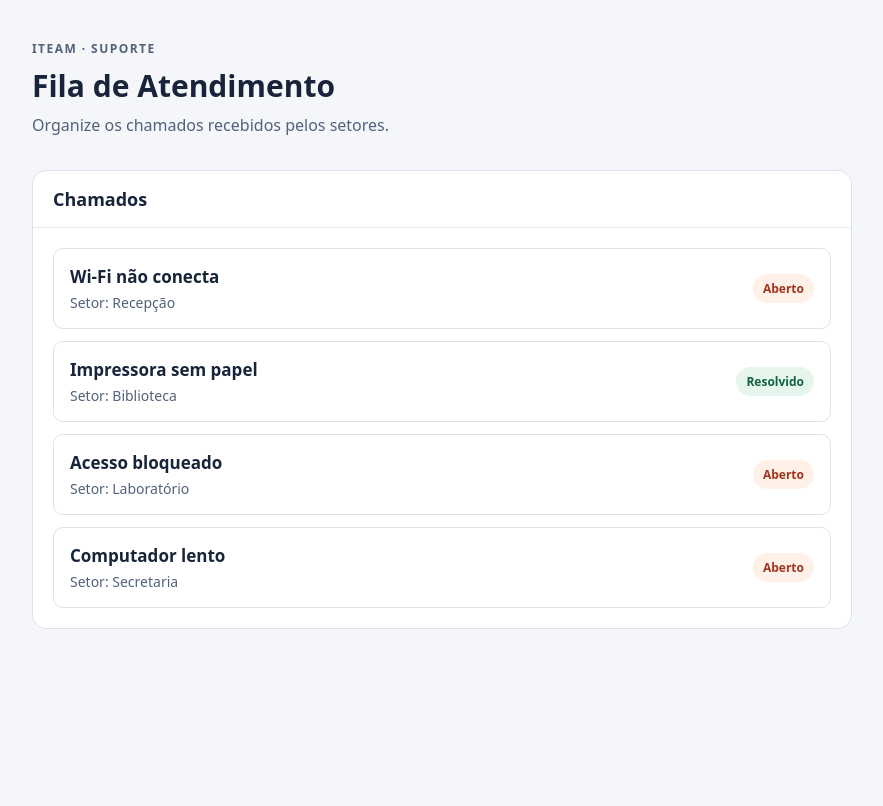
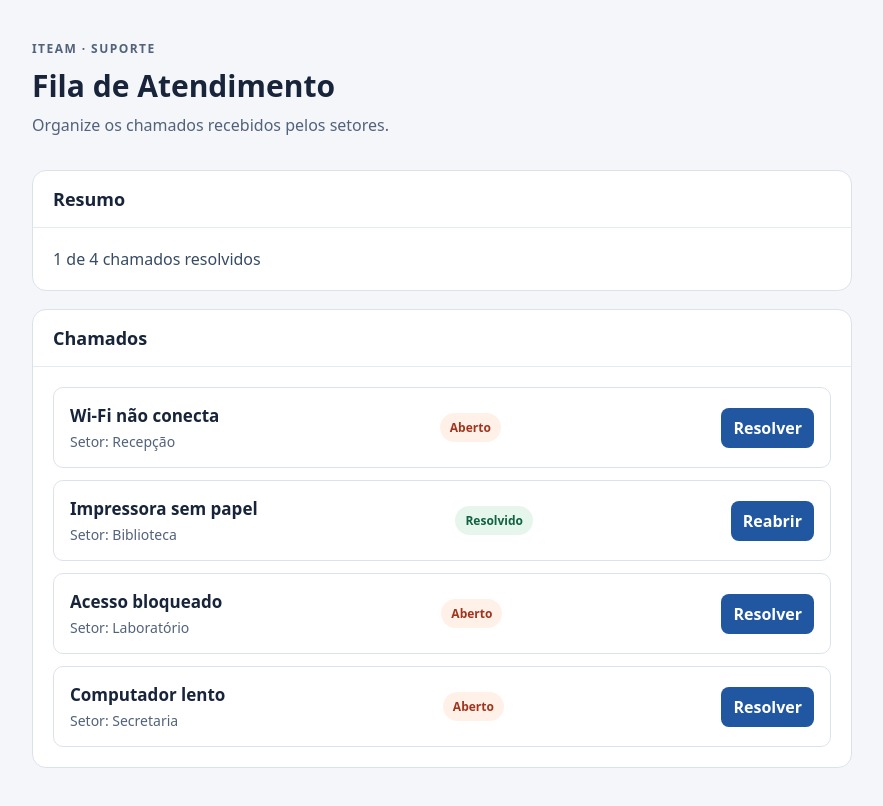
Before and after one commit to KaykDuarte/atividade-fila-atendimento, a React (Vite) app: page / in a window 1280 px wide. Shown: the top 806 px of the page, without its empty margins (198-1081 px from the left). Built offline with nearby package versions, Linux system fonts and the light colour scheme.

Commit message:
E3: Panel, modificado lista e id

```diff
--- a/src/App.jsx
+++ b/src/App.jsx
@@ -1,5 +1,7 @@
 import "./App.css";
 import ChamadoList from "./components/ChamadoList";
+import Panel from "./components/Panel";
+
 import { initialTickets} from "./data/chamados";
 
 
@@ -8,6 +10,14 @@ import { initialTickets} from "./data/chamados";
 // Os componentes, ações, formulário e persistência ainda não existem.
 
 export default function App() {
+  const resolvedCount = initialTickets.filter(
+    (chamado) => chamado.resolved,
+  ).length;
+
+  function handleToggleChamado(chamadoId) {
+    alert(`Você clicou no chamado: ${chamadoId}`);
+  }
+
   return (
     <main className="app">
       <header className="hero">
@@ -16,14 +26,18 @@ export default function App() {
         <p>Organize os chamados recebidos pelos setores.</p>
       </header>
 
-      <section className="panel">
-        <div className="panel-header">
-          <h2>Chamados</h2>
-        </div>
-        <div className="panel-content">
-          <ChamadoList chamados={initialTickets} />
-          </div>
-          </section>
-          </main>
+      <Panel title="Resumo">
+        <p className="summary">
+          {resolvedCount} de {initialTickets.length} chamados resolvidos
+        </p>
+      </Panel>
+
+      <Panel title="Chamados">
+        <ChamadoList
+          chamados={initialTickets}
+          onToggle={handleToggleChamado}
+        />
+      </Panel>
+    </main>
   );
 }
--- a/src/components/ChamadoCard.jsx
+++ b/src/components/ChamadoCard.jsx
@@ -1,13 +1,19 @@
-export default function ChamadoCard ({chamado}){
+export default function ChamadoCard({ chamado, onToggle }) {
   const badgeClass = chamado.resolved ? "badge-done" : "badge-open";
   const badgeText = chamado.resolved ? "Resolvido" : "Aberto";
-        return(
+
+  return (
     <article className="ticket-card">
       <div>
         <h3>{chamado.title}</h3>
         <p>Setor: {chamado.sector}</p>
       </div>
       <span className={`badge ${badgeClass}`}>{badgeText}</span>
+      <div className="ticket-actions">
+        <button type="button" onClick={() => onToggle(chamado.id)}>
+          {chamado.resolved ? "Reabrir" : "Resolver"}
+        </button>
+      </div>
     </article>
   );
 }
--- /dev/null
+++ b/src/components/Panel.jsx
@@ -0,0 +1,10 @@
+export default function Panel({title, children}){
+return(
+    <section className="panel">
+    <div className="panel-header">
+    <h2> {title} </h2>
+    </div>
+    <div className="panel-content">{children}</div>
+    </section>
+);
+}
```
Lines whose indentation alone changed are shown as unchanged.
